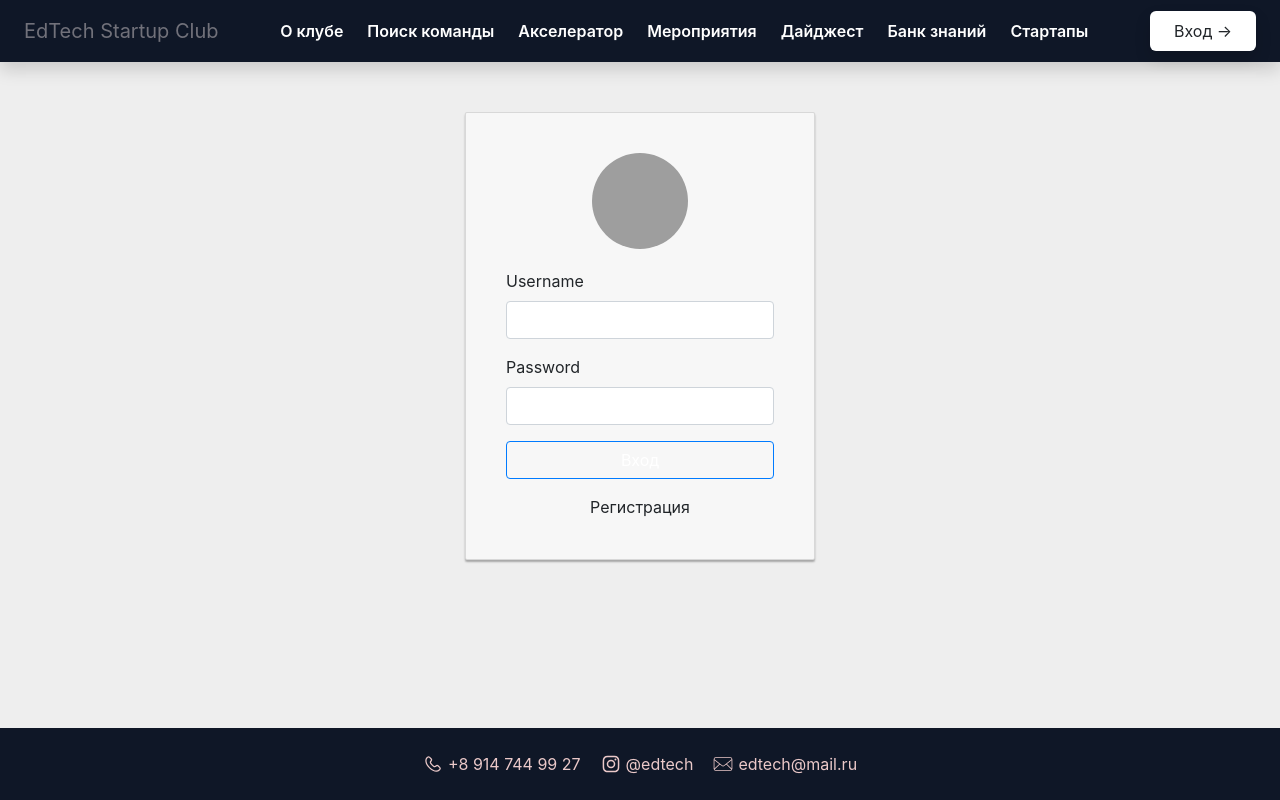
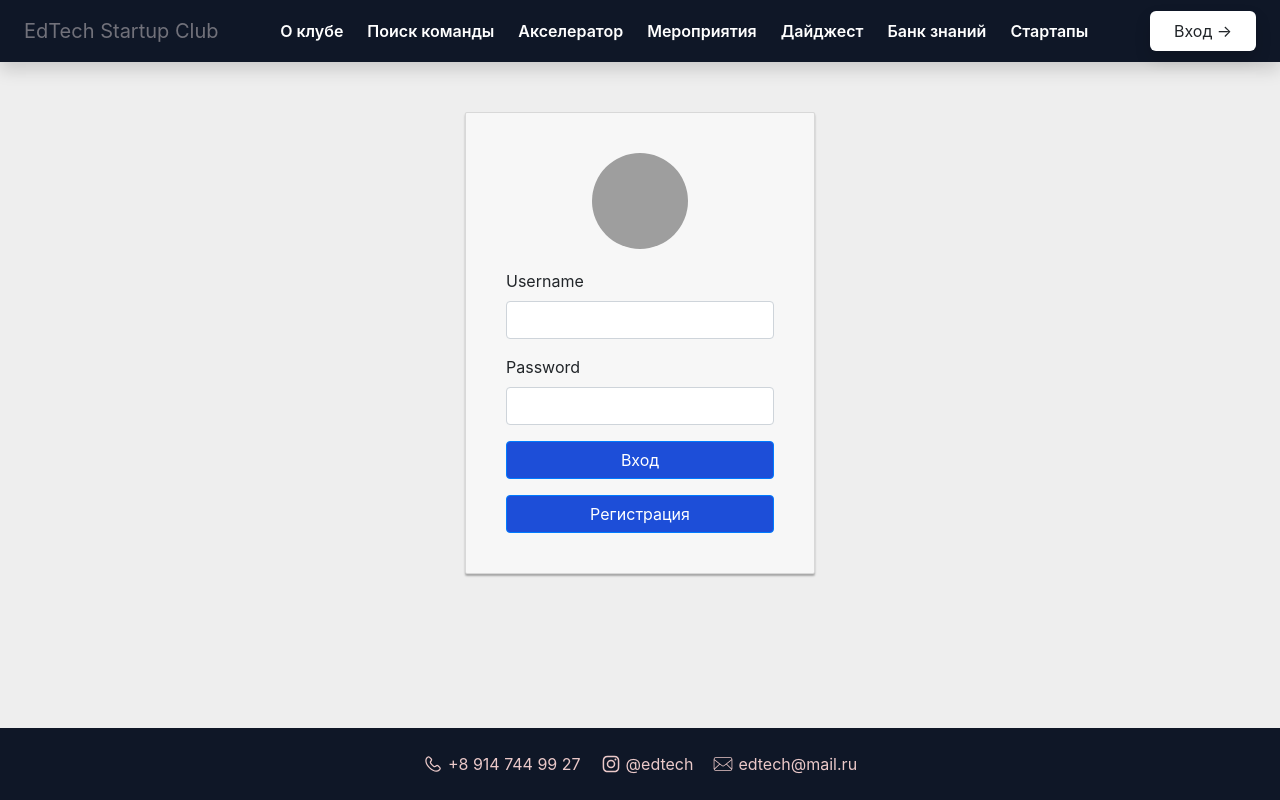
Before and after one commit to tantarin/edtech-club-frontend, a React (Create React App) app: page /login in a window 1280 px wide. Built offline with nearby package versions, Linux system fonts and the light colour scheme; grey boxes are pictures that could not be loaded.

Commit message:
правка кнопок

```diff
--- a/src/components/Login.tsx
+++ b/src/components/Login.tsx
@@ -93,7 +93,7 @@ const Login: React.FC<Props> = () => {
               <div className="form-group">
                 <button
                   type="submit"
-                  className="btn btn-primary btn-block"
+                  className="bg-blue-700 btn btn-primary btn-block"
                   disabled={loading}
                 >
                   {loading && (
@@ -112,7 +112,7 @@ const Login: React.FC<Props> = () => {
               )}
             </Form>
           </Formik>
-        <Link className='mx-auto' to={"/register"}>Регистрация</Link>
+        <Link className='mx-auto btn btn-primary btn-block bg-blue-700' to={"/register"}>Регистрация</Link>
         </div>
       </div>
     </div>
--- a/src/components/Register.tsx
+++ b/src/components/Register.tsx
@@ -118,7 +118,7 @@ const Register: React.FC = () => {
                   </div>
 
                   <div className="form-group">
-                    <button type="submit" className="btn btn-primary btn-block">
+                    <button type="submit" className="bg-blue-700 mx-auto btn btn-primary btn-block">
                       Регистрация
                     </button>
                   </div>
@@ -139,7 +139,7 @@ const Register: React.FC = () => {
               )}
             </Form>
           </Formik>
-          <Link className="mx-auto btn btn-primary btn-block" to={"/login"}>
+          <Link className="mx-auto btn btn-primary btn-block bg-blue-700" to={"/login"}>
             Вход
           </Link>
         </div>
```
